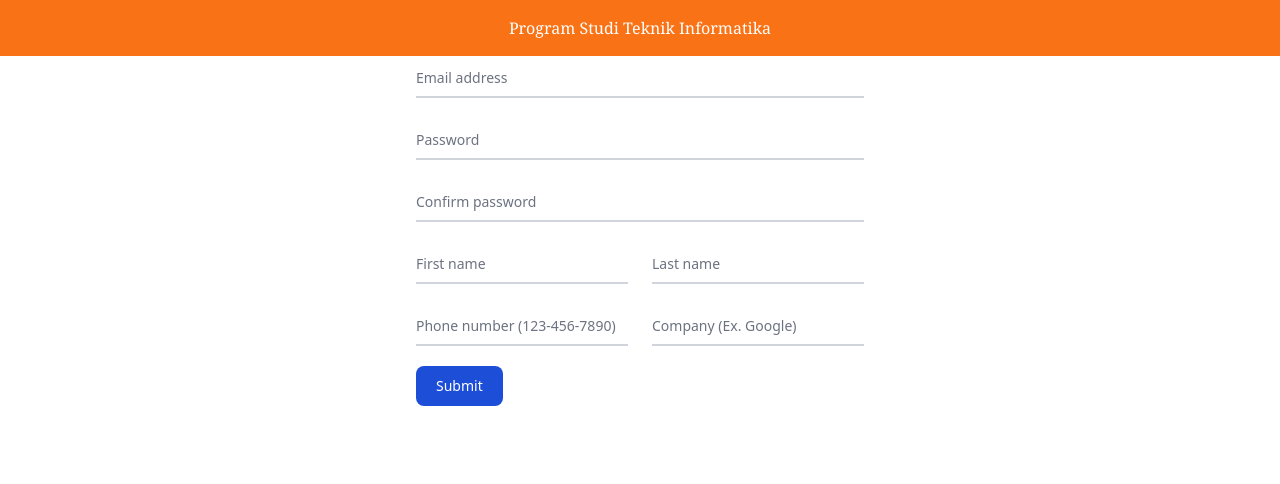
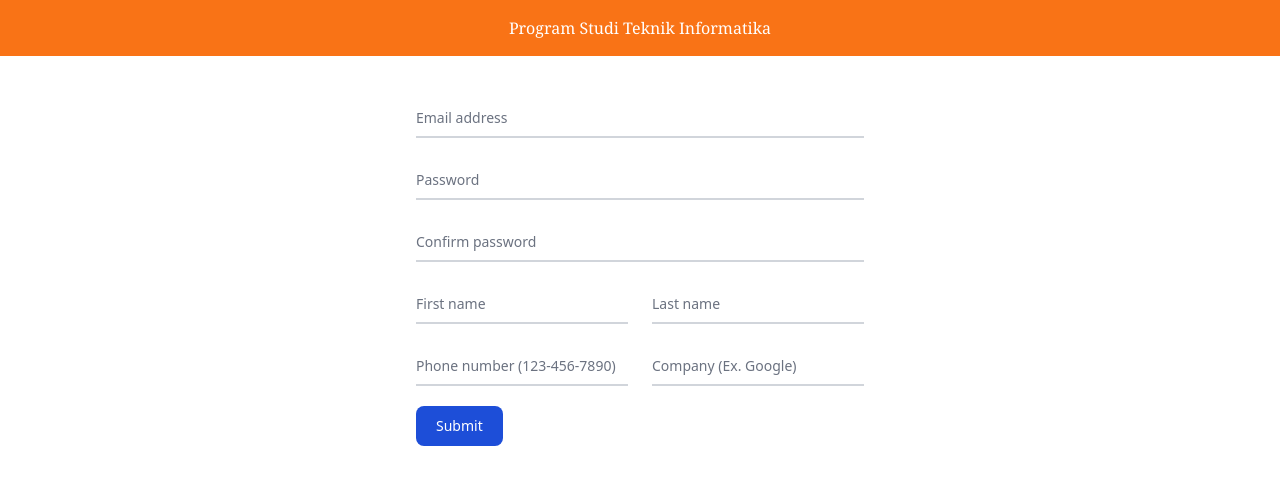
Before and after one commit to Terpadu-Nurul-Fikri/Pemrograman_web_1, a website: page pages/about.html in a window 1280 px wide. Drawn offline with Linux system fonts and the light colour scheme.

Commit message:
perubahan

```diff
--- a/pages/about.html
+++ b/pages/about.html
@@ -11,7 +11,7 @@
       <h1>Program Studi Teknik Informatika</h1>
     </div>
 
-    <form class="max-w-md mx-auto">
+    <form class="max-w-md mx-auto my-10">
       <div class="relative z-0 w-full mb-5 group">
         <input
           type="email"
```
Also changed, not shown: src/output.css.
